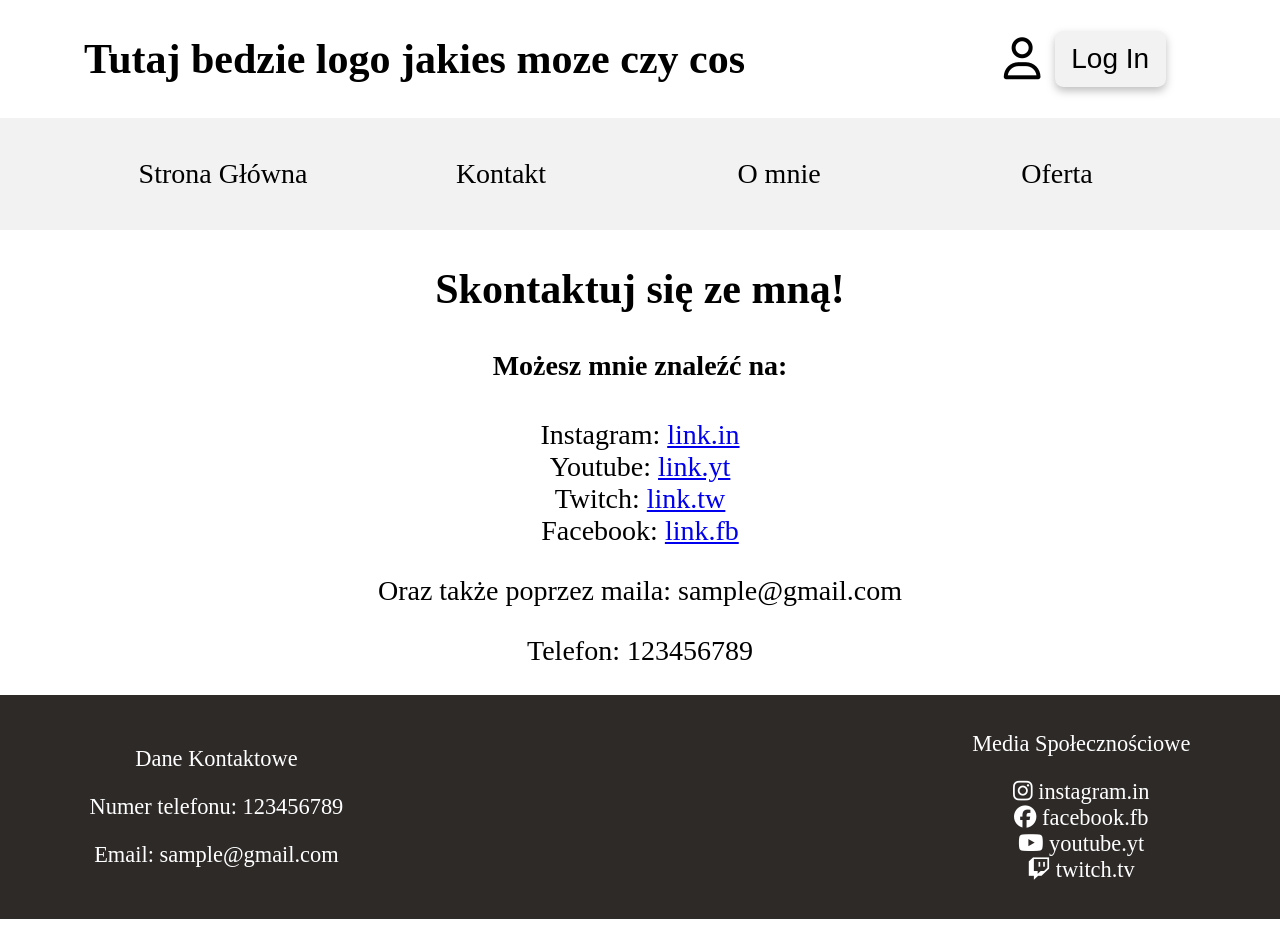
After one commit to KamilDeren/WdPAI_PersonalTrainerWebsite, a PHP site: page /personaltrainer/views/contact.php in a window 1280 px wide. The commit adds this page. Run offline with PHP 8.4, Linux system fonts and the light colour scheme; some libraries are stand-ins or nearby versions.

Commit message:
html changes ; added offer.php and contact.php

```diff
--- a/index.php
+++ b/index.php
@@ -10,6 +10,8 @@ Router::get('index', 'DefaultController');
 Router::get('offer', 'DefaultController');
 Router::get('signup', 'DefaultController');
 Router::get('login', 'DefaultController');
+Router::get('contact', 'DefaultController');
+Router::get('about', 'DefaultController');
 
 Router::post('log', 'SecurityController');
 
--- a/personaltrainer/css/style.css
+++ b/personaltrainer/css/style.css
@@ -28,12 +28,13 @@ body{
 
 .login>button{
   border: none;
-  border-radius: 15px;
+  border-radius: 0.3em;
   background-color: #F2F2F2;
   font-size: 1em;
   width: 50%;
   margin-left: 0.5em;
   filter: drop-shadow(0px 4px 4px rgba(0, 0, 0, 0.25));
+  height: 2em;
 }
 
 .login>button>a{
@@ -43,6 +44,9 @@ body{
   text-decoration: none;
 }
 
+.login>button:hover{
+  background-color: #4CC366;
+}
 .login>i{
   font-size: 1.5em;
 }
@@ -86,7 +90,15 @@ body{
 #NavBar ul li a:hover {
   color: #4CC366;
 }
-
+#NavBar ul li a:hover::after{
+  content: "";
+  background: #4CC366;
+  width: calc((100% - 6em)/4);
+  height: 2px;
+  display: block;
+  position: absolute;
+  bottom: 0px;
+}
 #Content {
   display: flex;
   flex-direction: row;
@@ -220,14 +232,20 @@ input {
   width: calc(100% - 6em);
   font-size: 0.8em;
   margin-bottom: 1em;
+  min-height: 10em;
 }
 
 .Dane{
   text-align: center;
   margin-left: 1em;
+  height: 100%;
 }
 
 .Media{
   text-align: center;
   margin-right: 1em;
+  height: 100%;
 }
+.Media:last-child{
+  margin-bottom: 1em;
+}
--- /dev/null
+++ b/personaltrainer/views/contact.php
@@ -0,0 +1,64 @@
+<!DOCTYPE html>
+<html lang="english">
+<head>
+    <title>Kontakt</title>
+    <script src="https://kit.fontawesome.com/5dc99e0e66.js" crossorigin="anonymous"></script>
+    <meta name="viewport" content="width=device-width, initial-scale=1.0" />
+    <meta charset="utf-8" />
+    <link rel="stylesheet" href="personaltrainer/css/style.css" />
+</head>
+<body>
+
+<section class="header">
+    <div class="logo">
+        <h2>Tutaj bedzie logo jakies moze czy cos</h2>
+        <div class="login">
+            <i class="fa-regular fa-user"></i>
+            <button><a href="">Log In</a></button>
+        </div>
+    </div>
+
+</section>
+
+<section id="NavBar">
+    <ul>
+        <li><a href="index">Strona Główna</a></li>
+        <li><a href="contact">Kontakt</a></li>
+        <li><a href="about">O mnie</a></li>
+        <li><a href="offer">Oferta</a></li>
+    </ul>
+</section>
+
+<section id="OfferContent">
+    <div>
+        <h2>Skontaktuj się ze mną!</h2>
+        <h4>Możesz mnie znaleźć na:</h4>
+        <p>
+            Instagram: <a href="#">link.in</a>
+            <br> Youtube: <a href="#">link.yt</a>
+            <br> Twitch: <a href="#">link.tw</a>
+            <br> Facebook: <a href="#">link.fb</a>
+        </p>
+        <p>Oraz także poprzez maila: sample@gmail.com</p>
+        <p>Telefon: 123456789</p>
+    </div>
+</section>
+
+<section id="FooterBar">
+    <div class="Dane">
+        <p>Dane Kontaktowe</p>
+        <p>Numer telefonu: 123456789</p>
+        <p>Email: sample@gmail.com</p>
+    </div>
+
+    <div class="Media">
+        <p>Media Społecznościowe</p>
+        <i class="fa-brands fa-instagram"></i> instagram.in </br>
+        <i class="fa-brands fa-facebook"></i> facebook.fb </br>
+        <i class="fa-brands fa-youtube"></i> youtube.yt </br>
+        <i class="fa-brands fa-twitch"></i> twitch.tv </br>
+    </div>
+</section>
+
+</body>
+</html>
```
Also changed, not shown: personaltrainer/views/about.php (added, +56 -0 lines), personaltrainer/views/after-login-view.php (+8 -8 lines), personaltrainer/views/index.php (+8 -8 lines), personaltrainer/views/login.php (+8 -8 lines), personaltrainer/views/offer.php (+8 -8 lines), src/controllers/DefaultController.php (+9 -0 lines).
